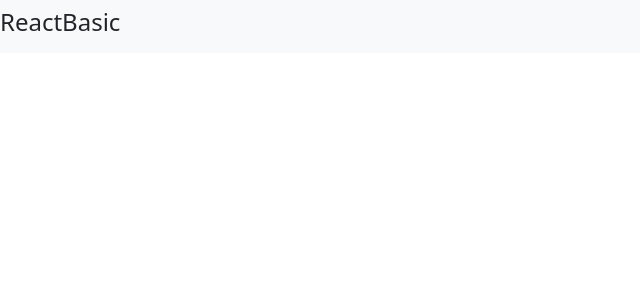
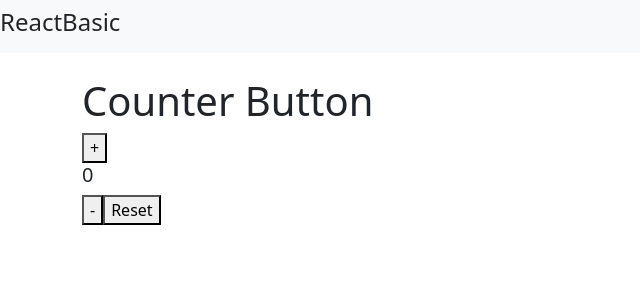
Before and after one commit to Ekadarshini7272/reactbasic, a React (Create React App) app: page /CounterBtn in a window 1280 px wide. Before the commit this address had no page. Shown: the top 300 px of the page, without its empty margins (0-640 px from the left). Built offline with nearby package versions, Linux system fonts and the light colour scheme.

Commit message:
counter and debounce and api

```diff
--- a/src/App.js
+++ b/src/App.js
@@ -29,6 +29,7 @@ import RemoveDuplicateSet from '../src/JSquestion/RemoveDuplicateSet';
 import FlattenArray from '../src/JSquestion/FlattenArray';
 import MergeSortArrayWhile from '../src/JSquestion/MergeSortArrayWhile';
 import UniqueChar from '../src/JSquestion/UniqueChar';
+import CounterBtn from '../src/ReactBasicQuestion/CounterBtn'
 import 'bootstrap/dist/css/bootstrap.min.css';
 
 function App() {
@@ -69,6 +70,7 @@ function App() {
            <Route path= "/FlattenArray" element={<FlattenArray/>}/>
            <Route path= "/MergeSortArrayWhile" element={<MergeSortArrayWhile/>}/>
            <Route path= "/UniqueChar" element={<UniqueChar/>}/>
+           <Route path= "/CounterBtn" element={<CounterBtn/>}/>
          </Routes>
        </div>
      </div>
--- /dev/null
+++ b/src/ReactBasicQuestion/CounterBtn.js
@@ -0,0 +1,27 @@
+import React,{useState} from 'react';
+const Counter =()=> {
+    const [count, setCount] = useState(0)
+    function Increment(){
+        if(count < 10) {
+            setCount(count + 1)
+        }
+    }
+    function Decrement(){
+        if(count > 0){
+        setCount(count - 1)
+        }
+    }
+    function Reset(){
+        setCount(0)
+    }
+    return(
+        <>
+        <h1>Counter Button</h1>
+        <button onClick={Increment}>+</button>
+        <h5>{count}</h5>
+        <button onClick={Decrement}>-</button>
+        <button onClick={Reset}>Reset</button>
+        </>
+    );
+};
+export default Counter;
```
Also changed, not shown: src/JSquestion/Debounce.js (added, +7 -0 lines).
